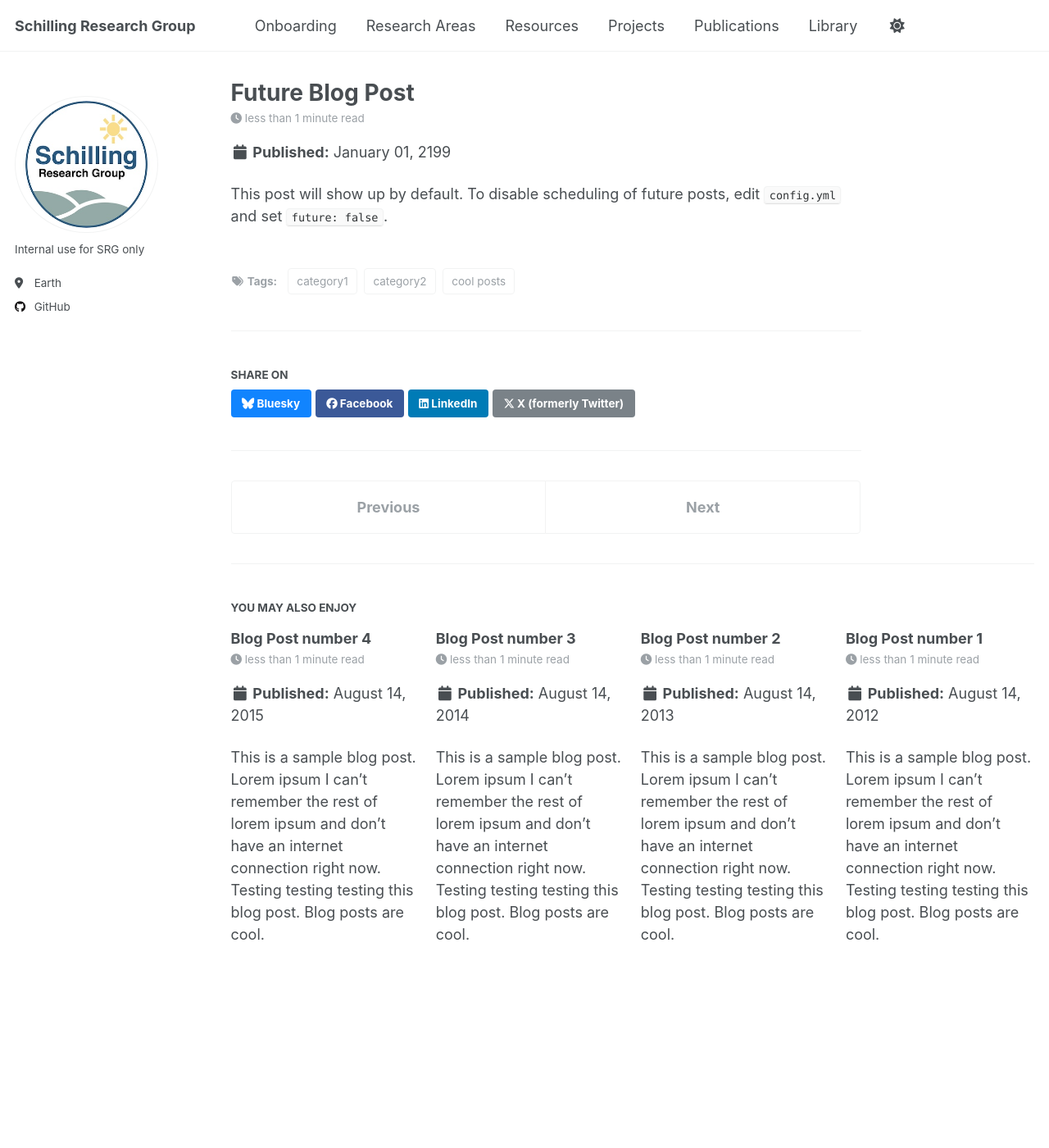
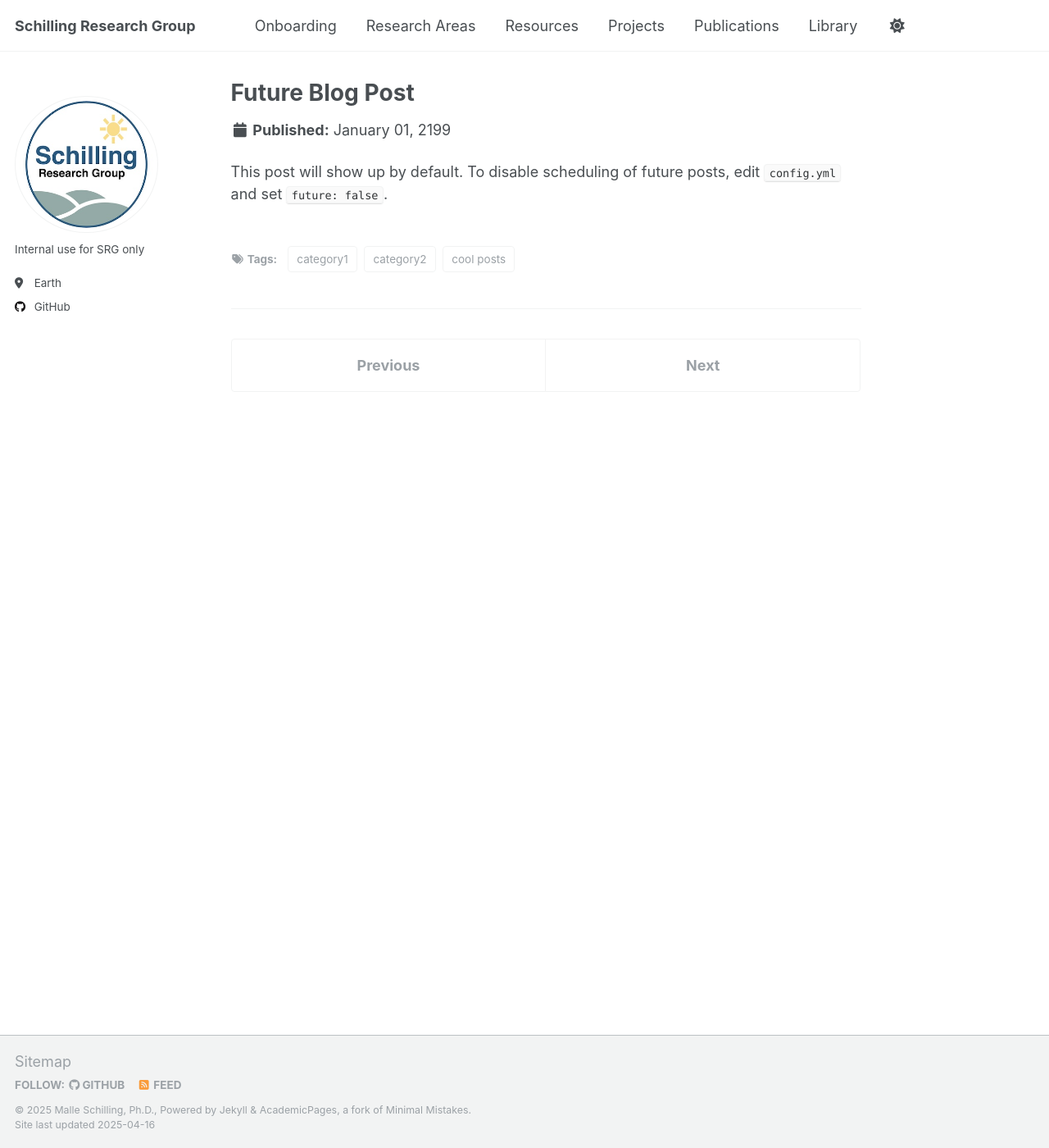
Before and after one commit to schillingmr/schilling-rg, a Jekyll site: the page built from _posts/2199-01-01-future-post.md, in a window 1280 px wide and 1400 px high. Shown: the whole window at 82% size. Built offline with Jekyll 4.4.1, drawn with Linux system fonts in a browser that asks for light colours; part of the change alters nothing that is shown.

Commit message:
Update _config.yml

```diff
--- a/_config.yml
+++ b/_config.yml
@@ -236,10 +236,10 @@ defaults:
     values:
       layout: single
       author_profile: true
-      read_time: true
-      comments: true
-      share: true
-      related: true
+      read_time: false
+      comments: false
+      share: false
+      related: false
   # _pages
   - scope:
       path: ""
@@ -254,8 +254,8 @@ defaults:
     values:
       layout: single
       author_profile: true
-      share: true
-      comments: true
+      share: false
+      comments: false
   # _publications
   - scope:
       path: ""
@@ -263,8 +263,8 @@ defaults:
     values:
       layout: single
       author_profile: true
-      share: true
-      comments: true
+      share: false
+      comments: false
   # _portfolio
   - scope:
       path: ""
@@ -272,8 +272,8 @@ defaults:
     values:
       layout: single
       author_profile: true
-      share: true
-      comment: true
+      share: false
+      comment: false
   # _talks
   - scope:
       path: ""
@@ -281,7 +281,7 @@ defaults:
     values:
       layout: talk
       author_profile: true
-      share: true
+      share: false
 
 
 # Sass/SCSS
```
